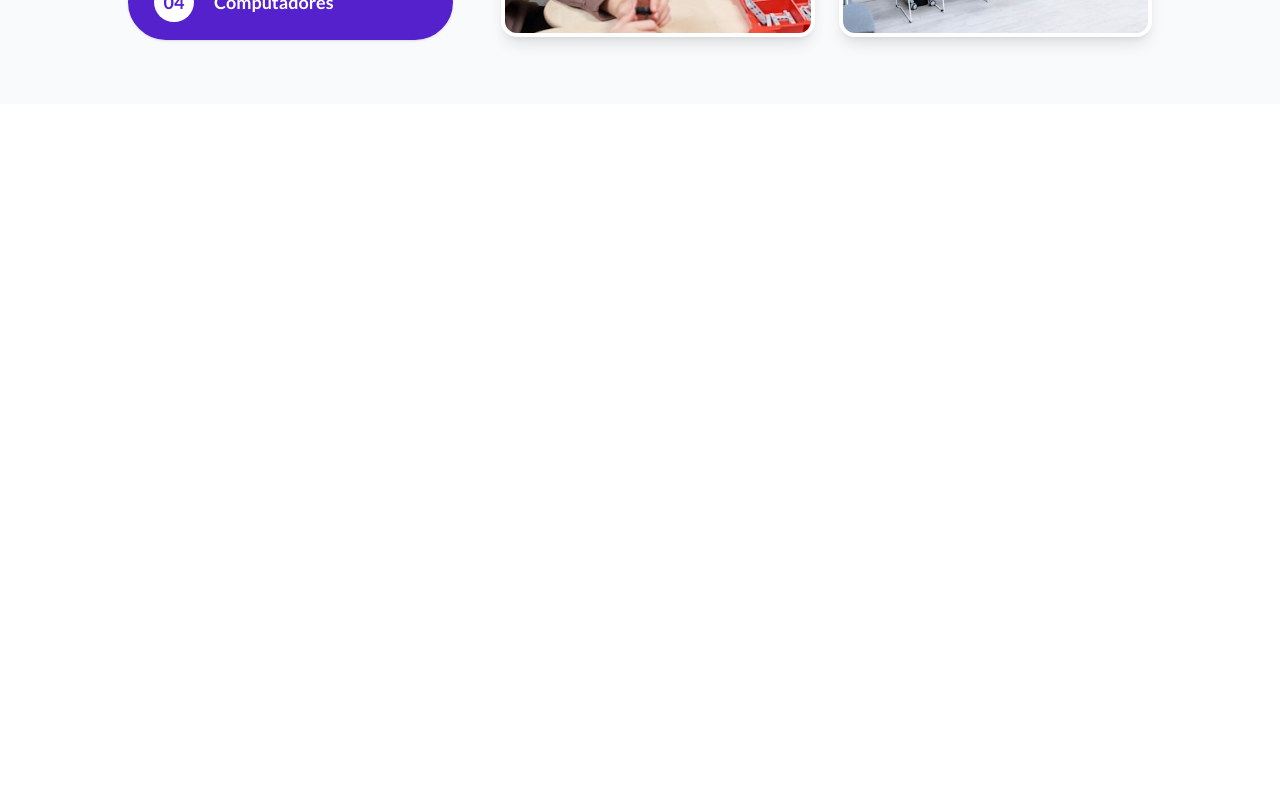
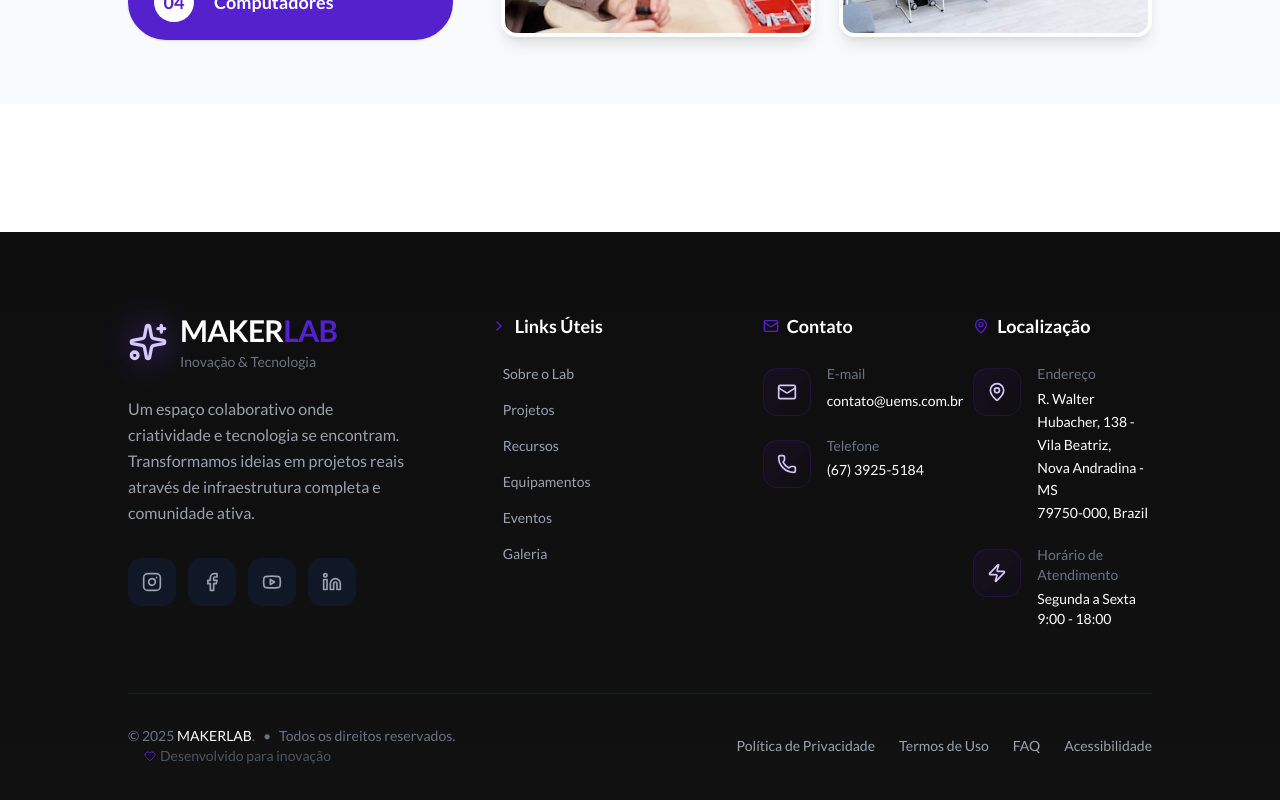
Before and after one commit to DominiAcco/MakerNews, a Next.js app: page / in a window 1280 px wide. Shown: the part 2970-3770 px from the top of the page. Before the commit the page ends 3202 px from the top, so only its background shows below. Built offline with nearby package versions, Linux system fonts and the light colour scheme; no server answers; the database is empty.

Commit message:
Implementa componente Footer e ajusta largura do conteúdo

```diff
--- a/app/page.tsx
+++ b/app/page.tsx
@@ -10,6 +10,7 @@ import Image from "next/image";
 import { Button } from "@/components/ui/button";
 import Link from "next/link";
 import InfrastructureSection from "@/components/InfrastructureSection";
+import Footer from "@/components/Footer";
 
 type Banner = {
   image: string;
@@ -181,6 +182,9 @@ export default function Home() {
       <section>
         <InfrastructureSection />
       </section>
+      <section>
+        <Footer />
+      </section>
 
 
     </main>
--- /dev/null
+++ b/components/Footer.tsx
@@ -0,0 +1,210 @@
+// components/Footer.tsx
+import React from 'react';
+import {
+  Sparkles,
+  Mail,
+  Phone,
+  MapPin,
+  Facebook,
+  Instagram,
+  Youtube,
+  Linkedin,
+  ChevronRight,
+  Heart,
+  Zap
+} from 'lucide-react';
+
+export default function Footer() {
+  return (
+    <footer className="bg-gradient-to-b from-[#0e0e0e] to-[#111111] text-gray-300 pt-20 pb-10 mt-32">
+      <div className="w-[90%] md:w-[80%] mx-auto">
+
+        {/* MAIN CONTENT */}
+        <div className="grid grid-cols-1 lg:grid-cols-12 gap-10 lg:gap-16 pb-16 border-b border-gray-800/50">
+
+          {/* LOGO & DESCRIPTION */}
+          <div className="lg:col-span-4">
+            <div className="flex items-center gap-3 mb-6">
+              <div className="relative">
+                <div className="absolute inset-0 bg-gradient-to-r from-[#5421CD] to-[#7C5CFF] blur-lg opacity-30 rounded-full"></div>
+                <Sparkles className="w-10 h-10 text-[#D6C7FF] relative z-10" />
+              </div>
+              <div>
+                <h2 className="text-3xl font-bold text-white tracking-tight">
+                  MAKER<span className="text-[#5421CD]">LAB</span>
+                </h2>
+                <p className="text-sm text-gray-500 mt-1">Inovação & Tecnologia</p>
+              </div>
+            </div>
+
+            <p className="text-gray-400 text-base leading-relaxed mb-8 pr-4">
+              Um espaço colaborativo onde criatividade e tecnologia se encontram.
+              Transformamos ideias em projetos reais através de infraestrutura completa
+              e comunidade ativa.
+            </p>
+
+            {/* SOCIAL LINKS */}
+            <div className="flex gap-3">
+              {[
+                { icon: Instagram, label: "Instagram" },
+                { icon: Facebook, label: "Facebook" },
+                { icon: Youtube, label: "YouTube" },
+                { icon: Linkedin, label: "LinkedIn" }
+              ].map((social, idx) => (
+                <a
+                  key={idx}
+                  href="#"
+                  className="w-12 h-12 flex items-center justify-center rounded-xl bg-gray-900 text-gray-400
+                           hover:bg-gradient-to-br hover:from-[#5421CD]/20 hover:to-transparent
+                           hover:text-white hover:border hover:border-[#5421CD]/30
+                           transition-all duration-300 group"
+                  aria-label={social.label}
+                >
+                  <social.icon className="w-5 h-5 group-hover:scale-110 transition-transform" />
+                </a>
+              ))}
+            </div>
+          </div>
+
+          {/* LINKS ÚTEIS */}
+          <div className="lg:col-span-3">
+            <h3 className="text-lg font-semibold text-white mb-6 flex items-center gap-2">
+              <ChevronRight className="w-4 h-4 text-[#5421CD]" />
+              Links Úteis
+            </h3>
+            <ul className="space-y-4">
+              {[
+                'Sobre o Lab',
+                'Projetos',
+                'Recursos',
+                'Equipamentos',
+                'Eventos',
+                'Galeria',
+              ].map((item, idx) => (
+                <li key={idx}>
+                  <a
+                    href="#"
+                    className="text-gray-400 hover:text-[#D6C7FF] transition-colors duration-300
+                             flex items-center gap-2 group text-sm"
+                  >
+                    <div className="w-1 h-1 bg-[#5421CD] rounded-full opacity-0 group-hover:opacity-100 transition-opacity"></div>
+                    {item}
+                  </a>
+                </li>
+              ))}
+            </ul>
+          </div>
+
+          {/* CONTATO */}
+          <div className="lg:col-span-5">
+            <div className="grid grid-cols-1 md:grid-cols-2 gap-8">
+              <div>
+                <h3 className="text-lg font-semibold text-white mb-6 flex items-center gap-2">
+                  <Mail className="w-4 h-4 text-[#5421CD]" />
+                  Contato
+                </h3>
+                <div className="space-y-5">
+                  <div className="flex items-start gap-4">
+                    <div className="w-12 h-12 flex items-center justify-center rounded-xl
+                                  bg-gradient-to-br from-[#5421CD]/10 to-transparent
+                                  border border-[#5421CD]/20 mt-1 flex-shrink-0">
+                      <Mail className="w-5 h-5 text-[#D6C7FF]" />
+                    </div>
+                    <div>
+                      <p className="text-sm text-gray-500 mb-1">E-mail</p>
+                      <a href="mailto:contato@labmaker.com.br"
+                        className="text-white hover:text-[#D6C7FF] transition-colors text-sm">
+                       contato@uems.com.br
+                      </a>
+                    </div>
+                  </div>
+
+                  <div className="flex items-start gap-4">
+                    <div className="w-12 h-12 flex items-center justify-center rounded-xl
+                                  bg-gradient-to-br from-[#5421CD]/10 to-transparent
+                                  border border-[#5421CD]/20 mt-1 flex-shrink-0">
+                      <Phone className="w-5 h-5 text-[#D6C7FF]" />
+                    </div>
+                    <div>
+                      <p className="text-sm text-gray-500 mb-1">Telefone</p>
+                      <p className="text-white text-sm">(67) 3925-5184</p>
+                    </div>
+                  </div>
+                </div>
+              </div>
+
+              <div>
+                <h3 className="text-lg font-semibold text-white mb-6 flex items-center gap-2">
+                  <MapPin className="w-4 h-4 text-[#5421CD]" />
+                  Localização
+                </h3>
+                <div className="space-y-5">
+                  <div className="flex items-start gap-4">
+                    <div className="w-12 h-12 flex items-center justify-center rounded-xl
+                                  bg-gradient-to-br from-[#5421CD]/10 to-transparent
+                                  border border-[#5421CD]/20 mt-1 flex-shrink-0">
+                      <MapPin className="w-5 h-5 text-[#D6C7FF]" />
+                    </div>
+                    <div>
+                      <p className="text-sm text-gray-500 mb-1">Endereço</p>
+                      <p className="text-white text-sm leading-relaxed">
+                        R. Walter Hubacher, 138 - Vila Beatriz,<br />
+                        Nova Andradina - MS<br />
+                        79750-000, Brazil
+                      </p>
+                    </div>
+                  </div>
+
+                  <div className="flex items-start gap-4">
+                    <div className="w-12 h-12 flex items-center justify-center rounded-xl
+                                  bg-gradient-to-br from-[#5421CD]/10 to-transparent
+                                  border border-[#5421CD]/20 mt-1 flex-shrink-0">
+                      <Zap className="w-5 h-5 text-[#D6C7FF]" />
+                    </div>
+                    <div>
+                      <p className="text-sm text-gray-500 mb-1">Horário de Atendimento</p>
+                      <p className="text-white text-sm">
+                        Segunda a Sexta<br />
+                        9:00 - 18:00
+                      </p>
+                    </div>
+                  </div>
+                </div>
+              </div>
+            </div>
+          </div>
+        </div>
+
+        {/* BOTTOM BAR */}
+        <div className="pt-8">
+          <div className="flex flex-col md:flex-row justify-between items-center gap-4">
+            <div className="text-gray-500 text-sm">
+              © {new Date().getFullYear()} <span className="text-white font-medium">MAKERLAB</span>.
+              <span className="mx-2">•</span>
+              Todos os direitos reservados.
+              <span className="ml-4 flex items-center gap-1 text-gray-600">
+                <Heart className="w-3 h-3 text-[#5421CD]" />
+                Desenvolvido para inovação
+              </span>
+            </div>
+
+            <div className="flex flex-wrap gap-6 text-sm">
+              <a href="#" className="text-gray-400 hover:text-white transition-colors">
+                Política de Privacidade
+              </a>
+              <a href="#" className="text-gray-400 hover:text-white transition-colors">
+                Termos de Uso
+              </a>
+              <a href="#" className="text-gray-400 hover:text-white transition-colors">
+                FAQ
+              </a>
+              <a href="#" className="text-gray-400 hover:text-white transition-colors">
+                Acessibilidade
+              </a>
+            </div>
+          </div>
+        </div>
+      </div>
+    </footer>
+  );
+}
```
